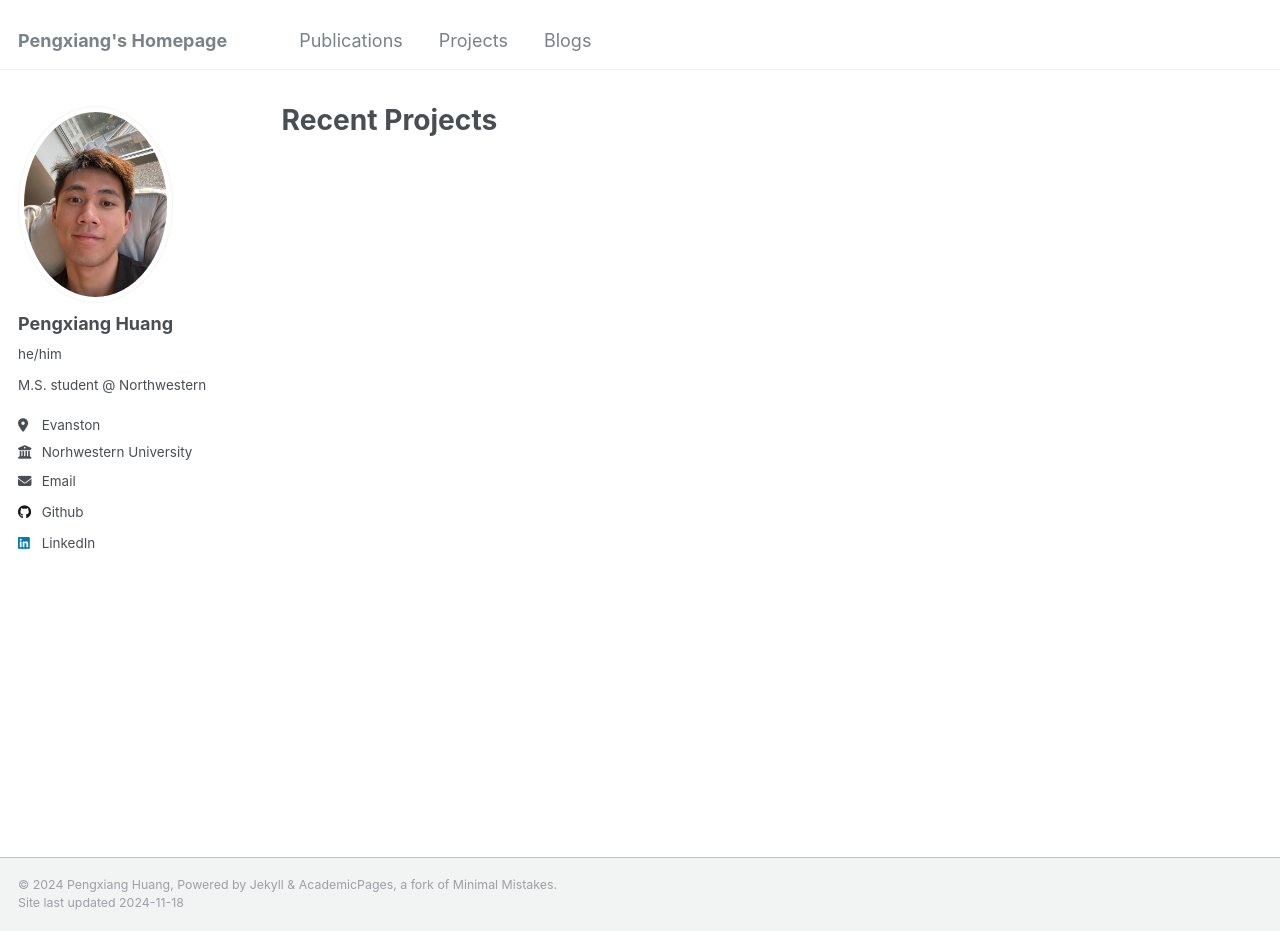
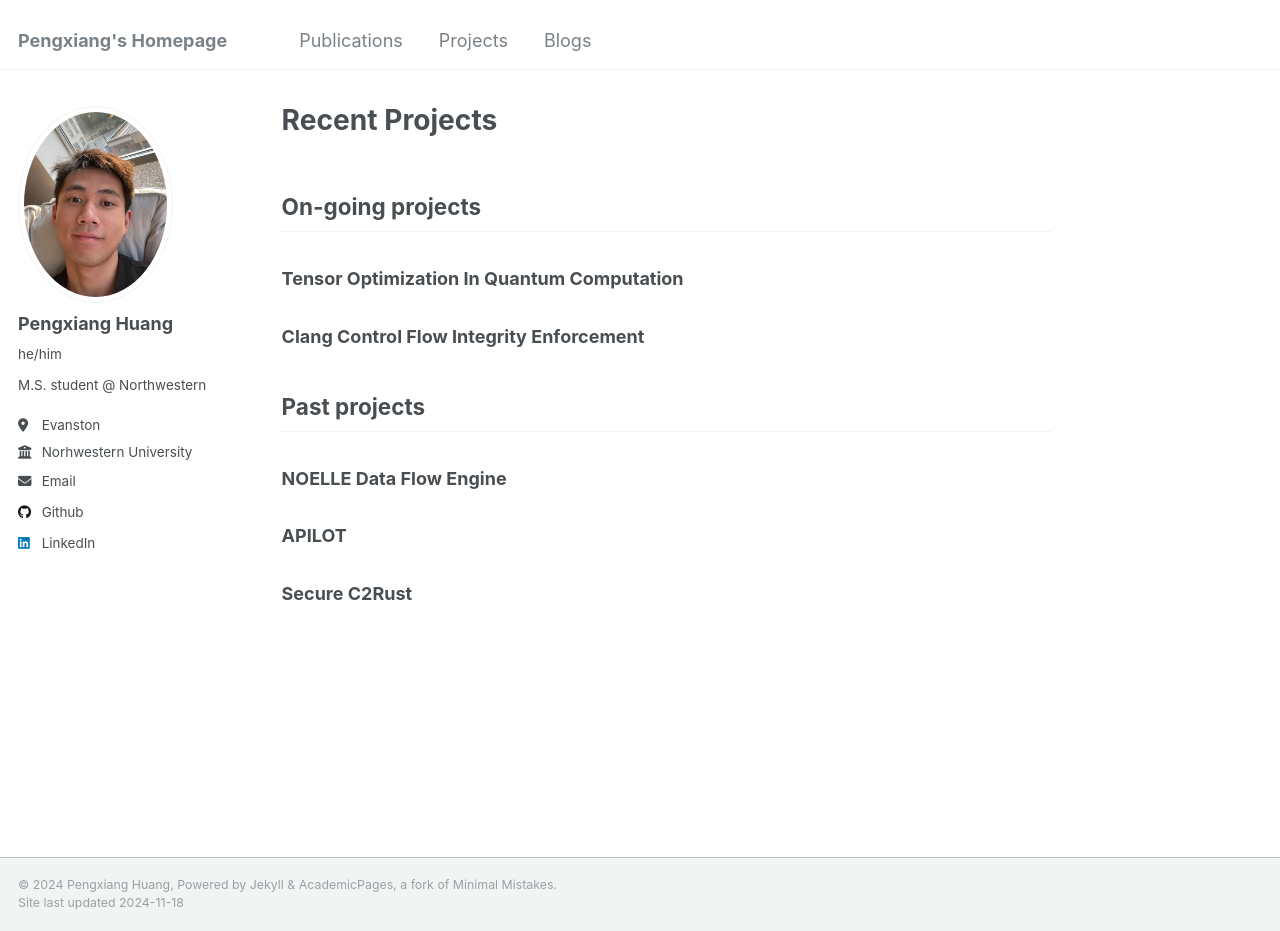
Before and after one commit to Pengxiang-Huang/Pengxiang-Huang.github.io, a Jekyll site: the page built from _pages/markdown.md, in a window 1280 px wide and 931 px high. Built offline with Jekyll 4.4.1, drawn with Linux system fonts in a browser that asks for light colours.

Commit message:
update projects outline

```diff
--- a/_pages/markdown.md
+++ b/_pages/markdown.md
@@ -6,3 +6,22 @@ redirect_from:
   - /md/
   - /markdown.html
 ---
+
+On-going projects
+-------
+
+### Tensor Optimization In Quantum Computation
+
+
+### Clang Control Flow Integrity Enforcement
+
+
+Past projects
+-------
+### NOELLE Data Flow Engine
+
+
+### APILOT
+
+
+### Secure C2Rust
```
Also changed, not shown: _pages/about.md (+1 -1 lines).
